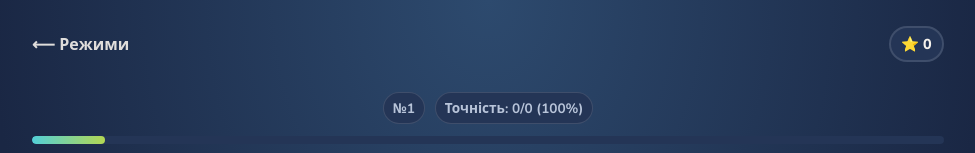
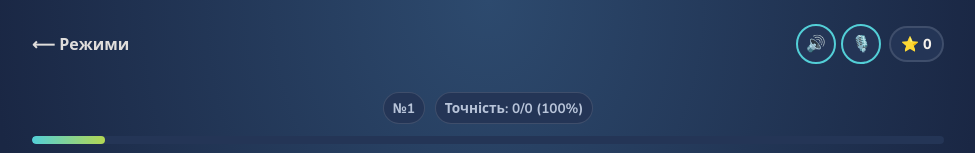
Before and after one commit to Masoty/english-trainer, a React (Vite) app: page /category/phrasal-verbs/play/choose-image in a window 1280 px wide. Shown: the top 153 px of the page, without its empty margins (152-1127 px from the left). Built offline with nearby package versions, Linux system fonts and the light colour scheme.

Commit message:
Add game sound, TTS, and tighter image pipeline.
SFX and English voice in the quiz with persisted toggles; prune unused JPGs, keep public sources only, and ship WebP-only assets in production builds.

```diff
--- a/package.json
+++ b/package.json
@@ -5,8 +5,9 @@
   "type": "module",
   "scripts": {
     "dev": "vite",
-    "images:optimize": "node scripts/optimize-images.mjs",
-    "build": "npm run images:optimize && tsc --noEmit && vite build",
+    "images:optimize": "node scripts/prune-unused-images.mjs && node scripts/optimize-images.mjs",
+    "images:prune": "node scripts/prune-unused-images.mjs",
+    "build": "npm run images:optimize && tsc --noEmit && vite build && node scripts/strip-dist-jpgs.mjs",
     "preview": "vite preview",
     "build:verbs": "node scripts/build-phrasal-catalog.mjs",
     "sync:images": "node scripts/sync-phrasal-jpgs.mjs",
--- a/src/components/Layout.tsx
+++ b/src/components/Layout.tsx
@@ -9,6 +9,7 @@ type LayoutProps = {
   subtitle?: string;
   score?: number;
   streak?: number;
+  headerExtra?: ReactNode;
 };
 
 export function Layout({
@@ -19,6 +20,7 @@ export function Layout({
   subtitle,
   score,
   streak,
+  headerExtra,
 }: LayoutProps) {
   return (
     <div className="app-shell">
@@ -35,6 +37,8 @@ export function Layout({
             <span className="logo">English Trainer</span>
           )}
         </div>
+        <div className="header-right">
+          {headerExtra}
           {(score !== undefined || streak !== undefined) && (
             <div className="header-stats">
               {score !== undefined && <span className="stat-pill">⭐ {score}</span>}
@@ -43,6 +47,7 @@ export function Layout({
               )}
             </div>
           )}
+        </div>
       </header>
 
       {(title || subtitle) && (
--- /dev/null
+++ b/src/components/SoundControls.tsx
@@ -0,0 +1,36 @@
+type SoundControlsProps = {
+  sfxEnabled: boolean;
+  voiceEnabled: boolean;
+  onToggleSfx: () => void;
+  onToggleVoice: () => void;
+};
+
+export function SoundControls({
+  sfxEnabled,
+  voiceEnabled,
+  onToggleSfx,
+  onToggleVoice,
+}: SoundControlsProps) {
+  return (
+    <div className="sound-controls" role="group" aria-label="Налаштування звуку">
+      <button
+        type="button"
+        className={`sound-toggle ${sfxEnabled ? "on" : "off"}`}
+        onClick={onToggleSfx}
+        aria-pressed={sfxEnabled}
+        title={sfxEnabled ? "Вимкнути звукові ефекти" : "Увімкнути звукові ефекти"}
+      >
+        {sfxEnabled ? "🔊" : "🔇"}
+      </button>
+      <button
+        type="button"
+        className={`sound-toggle ${voiceEnabled ? "on" : "off"}`}
+        onClick={onToggleVoice}
+        aria-pressed={voiceEnabled}
+        title={voiceEnabled ? "Вимкнути озвучення фраз" : "Увімкнути озвучення фраз"}
+      >
+        {voiceEnabled ? "🎙️" : "🎙️✕"}
+      </button>
+    </div>
+  );
+}
--- /dev/null
+++ b/src/hooks/useAudioSettings.ts
@@ -0,0 +1,29 @@
+import { useCallback, useEffect, useState } from "react";
+
+const FX_KEY = "english-trainer-sfx";
+const VOICE_KEY = "english-trainer-voice";
+
+function readBool(key: string, defaultValue: boolean) {
+  if (typeof window === "undefined") return defaultValue;
+  const raw = localStorage.getItem(key);
+  if (raw === null) return defaultValue;
+  return raw === "1";
+}
+
+export function useAudioSettings() {
+  const [sfxEnabled, setSfxEnabled] = useState(() => readBool(FX_KEY, true));
+  const [voiceEnabled, setVoiceEnabled] = useState(() => readBool(VOICE_KEY, true));
+
+  useEffect(() => {
+    localStorage.setItem(FX_KEY, sfxEnabled ? "1" : "0");
+  }, [sfxEnabled]);
+
+  useEffect(() => {
+    localStorage.setItem(VOICE_KEY, voiceEnabled ? "1" : "0");
+  }, [voiceEnabled]);
+
+  const toggleSfx = useCallback(() => setSfxEnabled((v) => !v), []);
+  const toggleVoice = useCallback(() => setVoiceEnabled((v) => !v), []);
+
+  return { sfxEnabled, voiceEnabled, toggleSfx, toggleVoice };
+}
--- a/src/index.css
+++ b/src/index.css
@@ -105,12 +105,47 @@ a {
   display: none;
 }
 
+.header-right {
+  display: flex;
+  flex-wrap: wrap;
+  align-items: center;
+  justify-content: flex-end;
+  gap: 0.45rem;
+  margin-left: auto;
+}
+
 .header-stats {
   display: flex;
   flex-wrap: wrap;
   gap: 0.4rem;
   justify-content: flex-end;
   flex-shrink: 0;
+}
+
+.sound-controls {
+  display: flex;
+  gap: 0.35rem;
+}
+
+.sound-toggle {
+  font-family: inherit;
+  border: 2px solid var(--card-stroke);
+  background: var(--bg-soft);
+  border-radius: 999px;
+  min-width: 2.5rem;
+  min-height: 2.5rem;
+  cursor: pointer;
+  font-size: 1rem;
+  line-height: 1;
+  padding: 0.25rem 0.45rem;
+}
+
+.sound-toggle.off {
+  opacity: 0.55;
+}
+
+.sound-toggle.on {
+  border-color: var(--accent);
 }
 
 .stat-pill {
--- a/src/pages/GamePage.tsx
+++ b/src/pages/GamePage.tsx
@@ -1,8 +1,13 @@
+import { useEffect } from "react";
 import { Navigate, useParams } from "react-router-dom";
 import { allPhrasalVerbs, gameModes } from "../data/phrasalVerbs";
 import { Layout } from "../components/Layout";
 import { PhrasalImage } from "../components/PhrasalImage";
+import { SoundControls } from "../components/SoundControls";
+import { useAudioSettings } from "../hooks/useAudioSettings";
 import { useGameSession } from "../hooks/useGameSession";
+import { playCorrect, playNext, playTap, playWrong, unlockAudio } from "../utils/gameAudio";
+import { speakEnglish, speakEnglishSequence, stopSpeech } from "../utils/speech";
 
 function optionClass(
   id: number,
@@ -19,6 +24,7 @@ function optionClass(
 export function GamePage() {
   const { categoryId, modeId } = useParams<{ categoryId: string; modeId: string }>();
   const mode = gameModes.find((m) => m.id === modeId);
+  const { sfxEnabled, voiceEnabled, toggleSfx, toggleVoice } = useAudioSettings();
 
   if (categoryId !== "phrasal-verbs" || !mode) {
     return <Navigate to="/" replace />;
@@ -44,12 +50,53 @@ export function GamePage() {
     totalAnswered > 0 ? Math.round((correctCount / totalAnswered) * 100) : 100;
   const streakProgress = streak > 0 ? Math.min(100, (streak % 10) * 10 + 10) : 8;
 
+  useEffect(() => {
+    if (!feedback) return;
+    if (sfxEnabled) {
+      if (feedback === "correct") playCorrect();
+      else playWrong();
+    }
+    if (voiceEnabled) {
+      speakEnglishSequence([target.phrase, target.sentence], true);
+    }
+  }, [feedback, sfxEnabled, voiceEnabled, target.phrase, target.sentence]);
+
+  useEffect(() => {
+    stopSpeech();
+    if (!voiceEnabled || feedback) return;
+    if (type === "choose-image" || type === "choose-phrase") return;
+    speakEnglish(target.phrase, true);
+  }, [questionNumber, type, voiceEnabled, feedback, target.phrase]);
+
+  useEffect(() => () => stopSpeech(), []);
+
+  const handleAnswer = (id: number) => {
+    unlockAudio();
+    if (sfxEnabled) playTap();
+    answer(id, mode.multiplier);
+  };
+
+  const handleNext = () => {
+    unlockAudio();
+    if (sfxEnabled) playNext();
+    stopSpeech();
+    nextRound();
+  };
+
   return (
     <Layout
       backTo={`/category/${categoryId}`}
       backLabel="Режими"
       score={score}
       streak={streak}
+      headerExtra={
+        <SoundControls
+          sfxEnabled={sfxEnabled}
+          voiceEnabled={voiceEnabled}
+          onToggleSfx={toggleSfx}
+          onToggleVoice={toggleVoice}
+        />
+      }
     >
       <div className="session-stats" aria-live="polite">
         <span className="session-stat">№{questionNumber}</span>
@@ -89,15 +136,15 @@ export function GamePage() {
                 type="button"
                 className={`image-option ${optionClass(opt.id, target.id, selectedId, feedback)} ${feedback ? "revealed" : ""}`}
                 disabled={!!feedback}
-                onClick={() => answer(opt.id, mode.multiplier)}
+                onClick={() => handleAnswer(opt.id)}
               >
                 <div className="image-option-media">
                   <PhrasalImage
-                  src={opt.image}
-                  alt={opt.phrase}
-                  phrase={opt.phrase}
-                  variant="thumb"
-                />
+                    src={opt.image}
+                    alt={opt.phrase}
+                    phrase={opt.phrase}
+                    variant="thumb"
+                  />
                 </div>
                 {feedback && (
                   <div className="option-reveal">
@@ -136,7 +183,7 @@ export function GamePage() {
                 type="button"
                 className={`text-option ${optionClass(opt.id, target.id, selectedId, feedback)}`}
                 disabled={!!feedback}
-                onClick={() => answer(opt.id, mode.multiplier)}
+                onClick={() => handleAnswer(opt.id)}
               >
                 <span className="option-primary">{opt.uk}</span>
                 {feedback && <span className="option-reveal-inline">{opt.phrase}</span>}
@@ -165,7 +212,7 @@ export function GamePage() {
                 type="button"
                 className={`text-option ${optionClass(opt.id, target.id, selectedId, feedback)}`}
                 disabled={!!feedback}
-                onClick={() => answer(opt.id, mode.multiplier)}
+                onClick={() => handleAnswer(opt.id)}
               >
                 <span className="option-primary">{opt.phrase}</span>
                 {feedback && <span className="option-reveal-inline">{opt.uk}</span>}
@@ -188,7 +235,7 @@ export function GamePage() {
             </div>
             <p className="feedback-example">{target.sentence}</p>
           </div>
-          <button type="button" className="btn-primary btn-next" onClick={nextRound}>
+          <button type="button" className="btn-primary btn-next" onClick={handleNext}>
             Далі ⟶
           </button>
         </div>
--- /dev/null
+++ b/src/utils/gameAudio.ts
@@ -0,0 +1,60 @@
+let audioContext: AudioContext | null = null;
+
+function getContext(): AudioContext | null {
+  if (typeof window === "undefined") return null;
+  if (!audioContext) {
+    const Ctx = window.AudioContext || (window as unknown as { webkitAudioContext: typeof AudioContext }).webkitAudioContext;
+    if (!Ctx) return null;
+    audioContext = new Ctx();
+  }
+  if (audioContext.state === "suspended") {
+    void audioContext.resume();
+  }
+  return audioContext;
+}
+
+function tone(
+  frequency: number,
+  duration: number,
+  type: OscillatorType = "sine",
+  gain = 0.08,
+  when = 0,
+) {
+  const ctx = getContext();
+  if (!ctx) return;
+
+  const osc = ctx.createOscillator();
+  const amp = ctx.createGain();
+  osc.type = type;
+  osc.frequency.setValueAtTime(frequency, ctx.currentTime + when);
+  amp.gain.setValueAtTime(gain, ctx.currentTime + when);
+  amp.gain.exponentialRampToValueAtTime(0.001, ctx.currentTime + when + duration);
+  osc.connect(amp);
+  amp.connect(ctx.destination);
+  osc.start(ctx.currentTime + when);
+  osc.stop(ctx.currentTime + when + duration + 0.02);
+}
+
+export function unlockAudio() {
+  getContext();
+}
+
+export function playTap() {
+  tone(520, 0.05, "triangle", 0.05);
+}
+
+export function playCorrect() {
+  tone(523, 0.12, "sine", 0.07, 0);
+  tone(659, 0.14, "sine", 0.07, 0.1);
+  tone(784, 0.16, "sine", 0.06, 0.22);
+}
+
+export function playWrong() {
+  tone(220, 0.2, "sawtooth", 0.05, 0);
+  tone(185, 0.25, "sawtooth", 0.04, 0.12);
+}
+
+export function playNext() {
+  tone(440, 0.08, "sine", 0.04, 0);
+  tone(554, 0.1, "sine", 0.035, 0.06);
+}
--- /dev/null
+++ b/src/utils/speech.ts
@@ -0,0 +1,35 @@
+export function stopSpeech() {
+  if (typeof window === "undefined" || !("speechSynthesis" in window)) return;
+  window.speechSynthesis.cancel();
+}
+
+export function speakEnglish(text: string, enabled: boolean) {
+  if (!enabled || typeof window === "undefined" || !("speechSynthesis" in window)) return;
+  if (!text.trim()) return;
+
+  stopSpeech();
+  const utterance = new SpeechSynthesisUtterance(text);
+  utterance.lang = "en-GB";
+  utterance.rate = 0.9;
+  utterance.pitch = 1;
+  window.speechSynthesis.speak(utterance);
+}
+
+export function speakEnglishSequence(lines: string[], enabled: boolean) {
+  if (!enabled || typeof window === "undefined" || !("speechSynthesis" in window)) return;
+  const parts = lines.map((s) => s.trim()).filter(Boolean);
+  if (parts.length === 0) return;
+
+  stopSpeech();
+  let index = 0;
+  const speakNext = () => {
+    if (index >= parts.length) return;
+    const utterance = new SpeechSynthesisUtterance(parts[index]);
+    index += 1;
+    utterance.lang = "en-GB";
+    utterance.rate = 0.9;
+    utterance.onend = speakNext;
+    window.speechSynthesis.speak(utterance);
+  };
+  speakNext();
+}
```
Also changed, not shown: scripts/optimize-images.mjs (+7 -1 lines), scripts/prune-unused-images.mjs (added, +29 -0 lines), scripts/strip-dist-jpgs.mjs (added, +20 -0 lines). Lines whose indentation alone changed are shown as unchanged.
